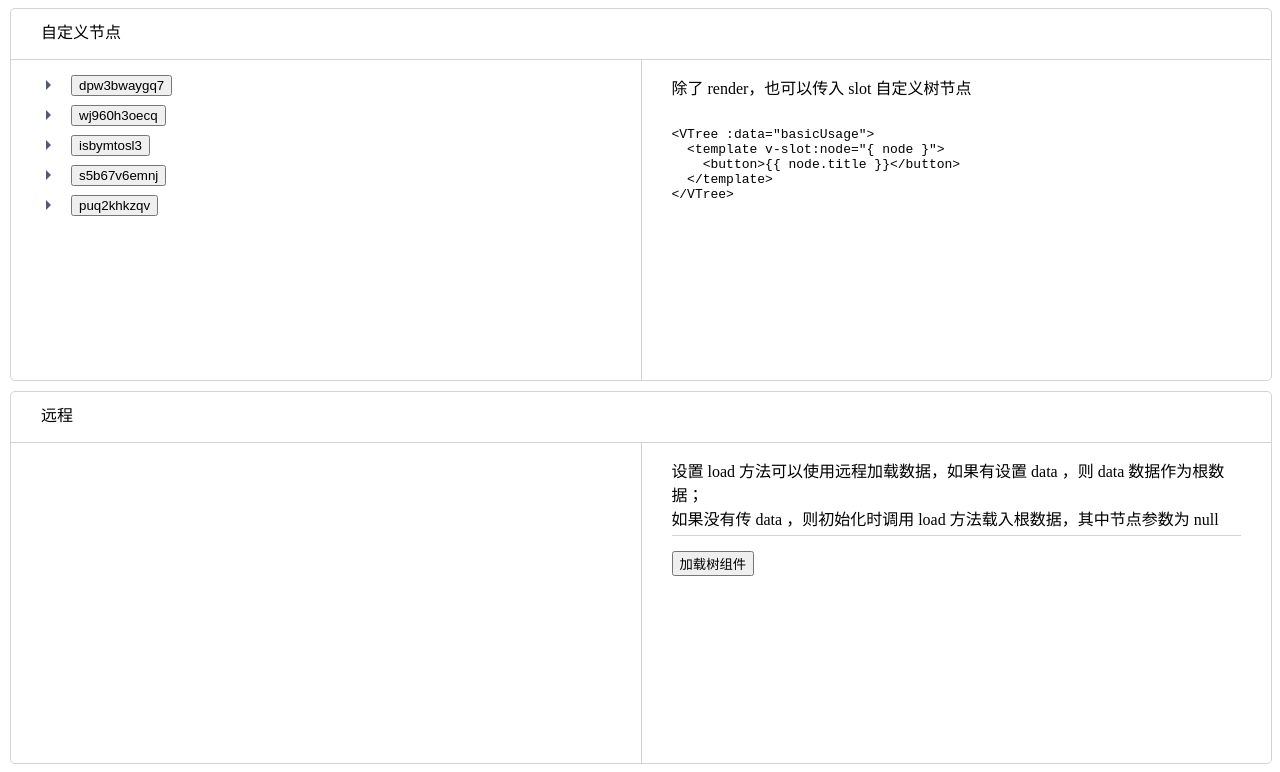
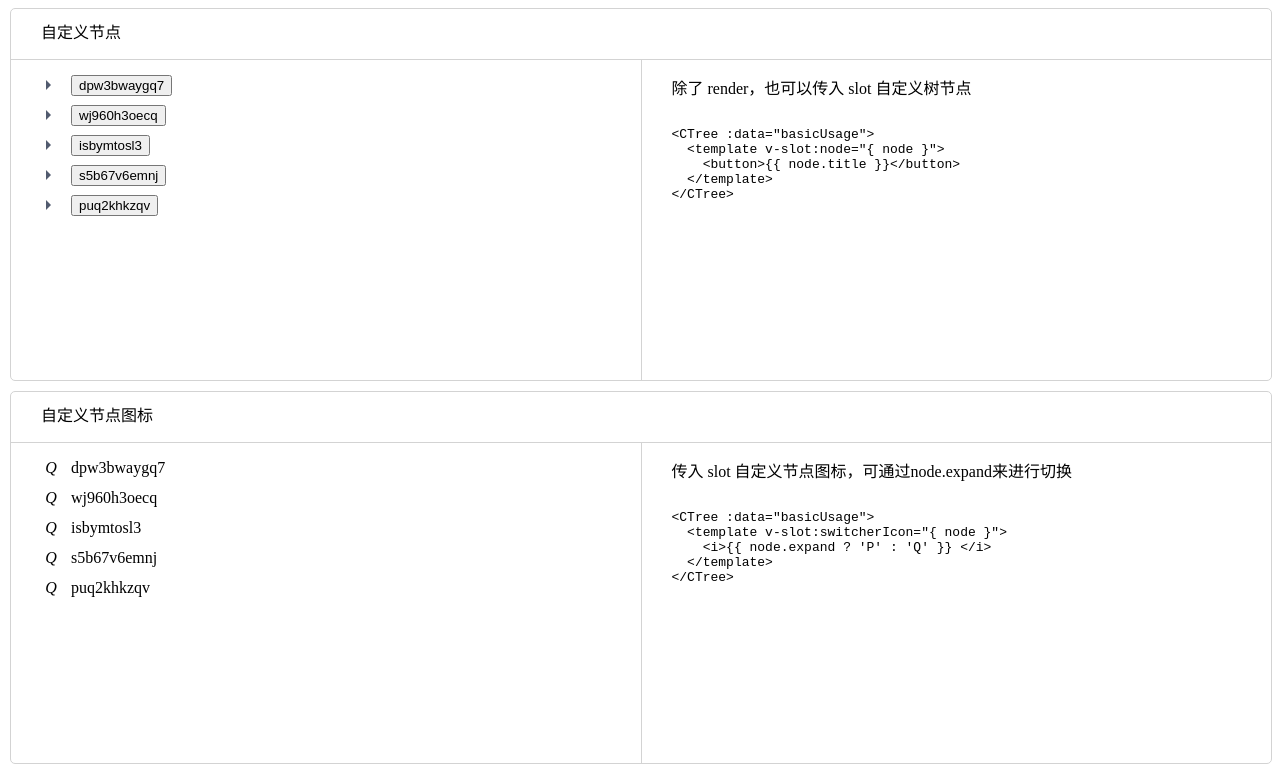
Before and after one commit to Teaghy/vtree2, a Vue app: page / in a window 1280 px wide. Shown: the part 3416-4188 px from the top of the page. Built offline with nearby package versions, Linux system fonts and the light colour scheme.

Commit message:
feat: 自定义节点图标添加slotProps

```diff
--- a/example/Feature.vue
+++ b/example/Feature.vue
@@ -165,7 +165,7 @@
         <div class="interface">
           <div style="height: 300px;">
             <CTree
-            animation
+              animation
               v-model="bothValue"
               :data="both"
               checkable
@@ -210,7 +210,7 @@
             >
               {{ showLineType }}
             </button>
-            <p>当前连接线类型：{{showLineType}}</p>
+            <p>当前连接线类型：{{ showLineType }}</p>
           </div>
           <div class="desc-block">
             showLine.polyline:
@@ -222,7 +222,7 @@
             >
               {{ polyline }}
             </button>
-            <p>是否启用折线：{{showLinePolyline}}</p>
+            <p>是否启用折线：{{ showLinePolyline }}</p>
           </div>
         </div>
       </div>
@@ -245,7 +245,39 @@
           <div class="desc-block">
             除了 render，也可以传入 slot 自定义树节点
             <pre>
-              {{ nodeSlotDescText }}
+            {{ nodeSlotDescText }}
+            </pre>
+          </div>
+        </div>
+      </div>
+    </div>
+
+    <!-- 自定义节点图标 -->
+    <div class="panel">
+      <div class="header">自定义节点图标</div>
+      <div class="body">
+        <div class="interface">
+          <div style="height: 300px;">
+            <CTree
+              animation
+              :data="basicUsage"
+              :nodeClassName="(node) => `generated-class-${node.id}`"
+            >
+              <template #switcherIcon="{ node }">
+                <i
+                  :class="[node.expand ? 'iconfont icon-shouhui' : 'iconfont icon-zhankai']"
+                >
+                  {{ node.expand ? 'P' : 'Q' }}
+                </i>
+              </template>
+            </CTree>
+          </div>
+        </div>
+        <div class="desc">
+          <div class="desc-block">
+            传入 slot 自定义节点图标，可通过node.expand来进行切换
+            <pre>
+            {{ nodeIconSlotDescText }}
             </pre>
           </div>
         </div>
@@ -270,9 +302,7 @@
             如果没有传 data ，则初始化时调用 load 方法载入根数据，其中节点参数为 null
           </div>
           <div class="desc-block">
-            <button
-              @click="remoteShow = false; $nextTick(() => { remoteShow = true })"
-            >加载树组件</button>
+            <button @click="remoteShow = false; $nextTick(() => { remoteShow = true })">加载树组件</button>
           </div>
         </div>
       </div>
@@ -423,11 +453,19 @@ export default {
 
       // 自定义节点
       nodeSlotDescText: `
-<VTree :data="basicUsage">
+<CTree :data="basicUsage">
   <template v-slot:node="{ node }">
     <button>{{ node.title }}</button>
   </template>
-</VTree>
+</CTree>
+      `,
+      // 自定义节点图标
+      nodeIconSlotDescText: `
+<CTree :data="basicUsage">
+  <template v-slot:switcherIcon="{ node }">
+    <i>{{ node.expand ? 'P' : 'Q' }} </i>
+  </template>
+</CTree>
       `,
 
       // 远程
@@ -457,30 +495,37 @@ export default {
   height: 100%;
   padding: 10px;
   box-sizing: border-box;
+
   .panel {
     width: 100%;
     margin-bottom: 10px;
     border: 1px solid lightgray;
     border-radius: 5px;
+
     .header {
       height: 30px;
       border-bottom: 1px solid lightgray;
       padding: 10px 30px;
     }
+
     .body {
       display: flex;
+
       .interface {
         flex: 1;
         padding: 10px 30px;
         border-right: 1px solid lightgray;
       }
+
       .desc {
         flex: 1;
         padding: 10px 30px;
+
         .desc-block {
           padding: 5px 0;
           margin-bottom: 10px;
           border-bottom: 1px solid lightgray;
+
           &:last-child {
             border-bottom: none;
           }
--- a/src/components/TreeNode.vue
+++ b/src/components/TreeNode.vue
@@ -36,7 +36,7 @@
         <!-- 展开按钮 -->
         <div :class="squareCls" @click="handleExpand">
           <!-- 外层用于占位点击，i标签是默认的图标 -->
-          <slot name="switcherIcon" v-if="!data.isLeaf && !data._loading">
+          <slot name="switcherIcon" v-if="!data.isLeaf && !data._loading" :node="fullData">
             <i :class="expandCls"></i>
           </slot>
           <LoadingIcon
```
Also changed, not shown: src/components/Tree.vue (+6 -6 lines), 1 other file (tests, documents, lock files or other folders).
